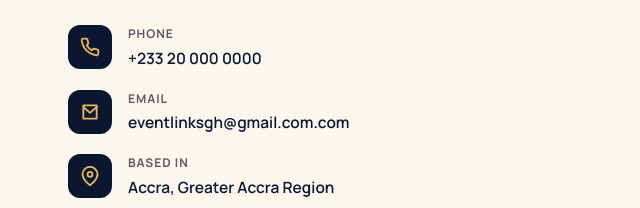
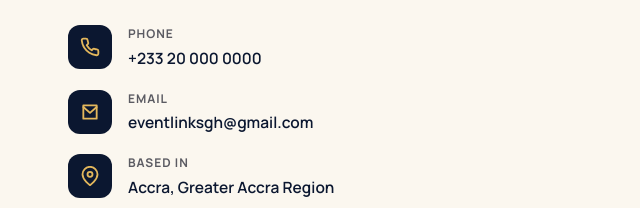
Before and after one commit to king-kostis/eventlinks, a plain HTML site: page src/index.html in a window 1280 px wide. Shown: the part 5035-5243 px from the top of the page, 0-640 px from the left. Drawn offline with Linux system fonts and the light colour scheme.

Commit message:
Edit file

```diff
--- a/src/index.html
+++ b/src/index.html
@@ -689,7 +689,7 @@
         </div>
         <div class="contact-row">
           <div class="icon-wrap"><svg viewBox="0 0 24 24" fill="none" stroke="currentColor" stroke-width="2.2"><path d="M4 4h16v16H4z" stroke-linejoin="round"/><path d="M4 6l8 7 8-7" stroke-linecap="round" stroke-linejoin="round"/></svg></div>
-          <div><div class="lbl">Email</div><div class="val">eventlinksgh@gmail.com.com</div></div>
+          <div><div class="lbl">Email</div><div class="val">eventlinksgh@gmail.com</div></div>
         </div>
         <div class="contact-row">
           <div class="icon-wrap"><svg viewBox="0 0 24 24" fill="none" stroke="currentColor" stroke-width="2.2"><path d="M21 10c0 7-9 13-9 13s-9-6-9-13a9 9 0 0118 0z"/><circle cx="12" cy="10" r="3"/></svg></div>
```
